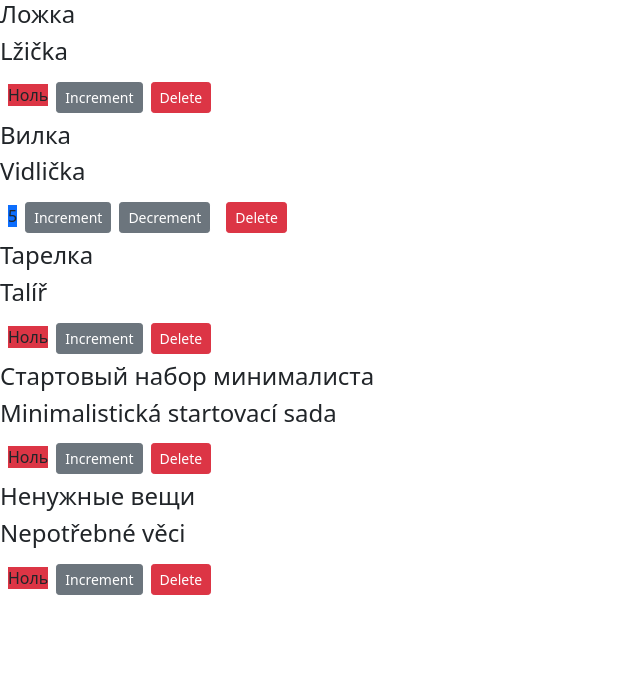
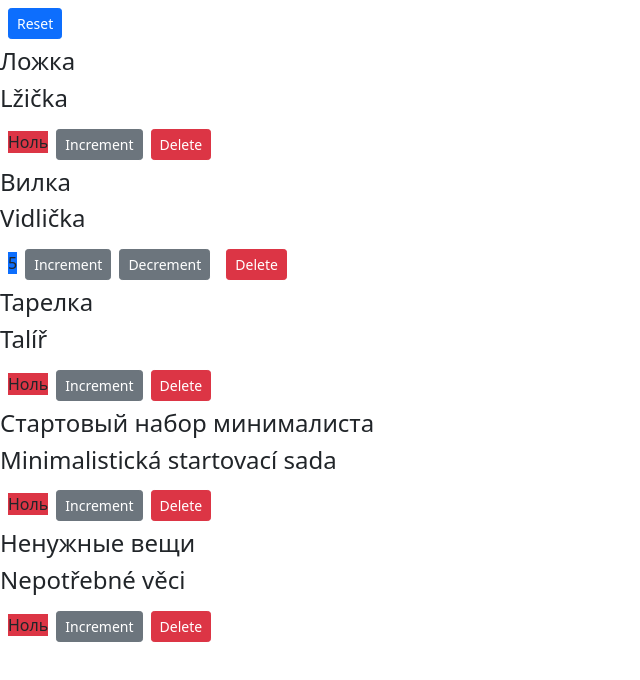
Before and after one commit to kofranek/git-course, a React (Create React App) app: page / in a window 1280 px wide. Shown: the top 680 px of the page, without its empty margins (0-640 px from the left). Built offline with nearby package versions, Linux system fonts and the light colour scheme.

Commit message:
nefungující Reset

```diff
--- a/src/components/counters.jsx
+++ b/src/components/counters.jsx
@@ -2,21 +2,27 @@ import React, { useState } from 'react';
 import Counter from './counter';
 
 const Counters = () => {
-  const [counters, setCounters] = useState(
-    [
-      { value: 0, id: 1, name: 'Ложка', nameCzech: 'Lžička'},
-      { value: 5, id: 2, name: 'Вилка', nameCzech: 'Vidlička'},
+  const initialState = [
+    { value: 0, id: 1, name: 'Ложка', nameCzech: 'Lžička' },
+    { value: 5, id: 2, name: 'Вилка', nameCzech: 'Vidlička' },
     { value: 0, id: 3, name: 'Тарелка', nameCzech: 'Talíř' },
     { value: 0, id: 4, name: 'Стартовый набор минималиста', nameCzech: 'Minimalistická startovací sada' },
     { value: 0, id: 5, name: 'Ненужные вещи', nameCzech: 'Nepotřebné věci' },
-    ])
-  const handleDelete =(counterId)=>{
-    console.log('handleDelete id=',counterId)
-    const newCounters=counters.filter((el)=>el.id!==counterId)
+  ]
+  const [counters, setCounters] = useState(initialState)
+  const handleReset = () => {
+    console.log('volám setCounters(initialState)')
+    setCounters(initialState)
+  }
+
+  const handleDelete = (counterId) => {
+    console.log('handleDelete id=', counterId)
+    const newCounters = counters.filter((el) => el.id !== counterId)
     setCounters(newCounters)
   }
   return (
     <div>
+      <button onClick={ handleReset } className="btn btn-primary btn-sm m-2">Reset</button>
       { counters.map(counter => (
         <Counter key={ counter.id }
           /*
@@ -24,8 +30,8 @@ const Counters = () => {
           value={ counter.value }
           name={ counter.name }
            */
-                 {...counter} //spread operator - allows you to add additional parameters
-                 onDelete={handleDelete}
+                 { ...counter } //spread operator - allows you to add additional parameters
+                 onDelete={ handleDelete }
         >
         </Counter>
       )) }
```
Lines whose indentation alone changed are shown as unchanged.
